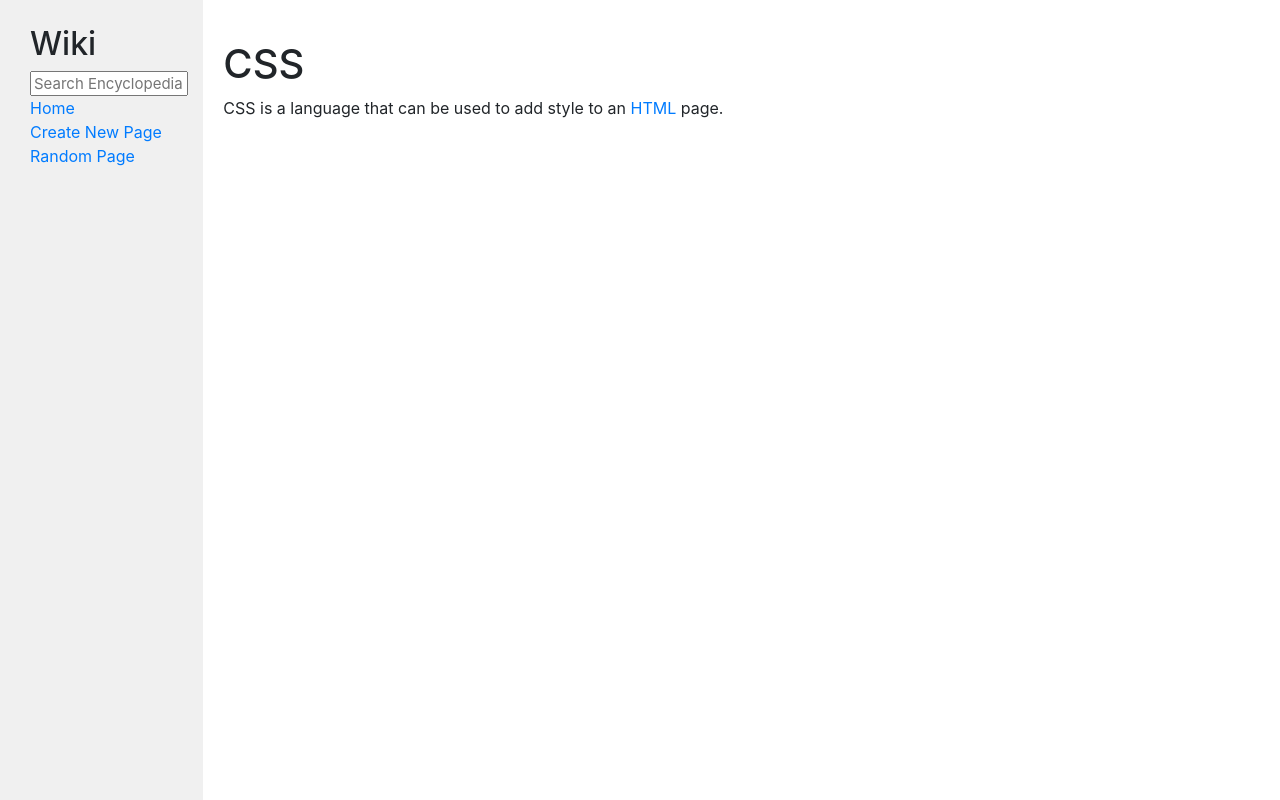
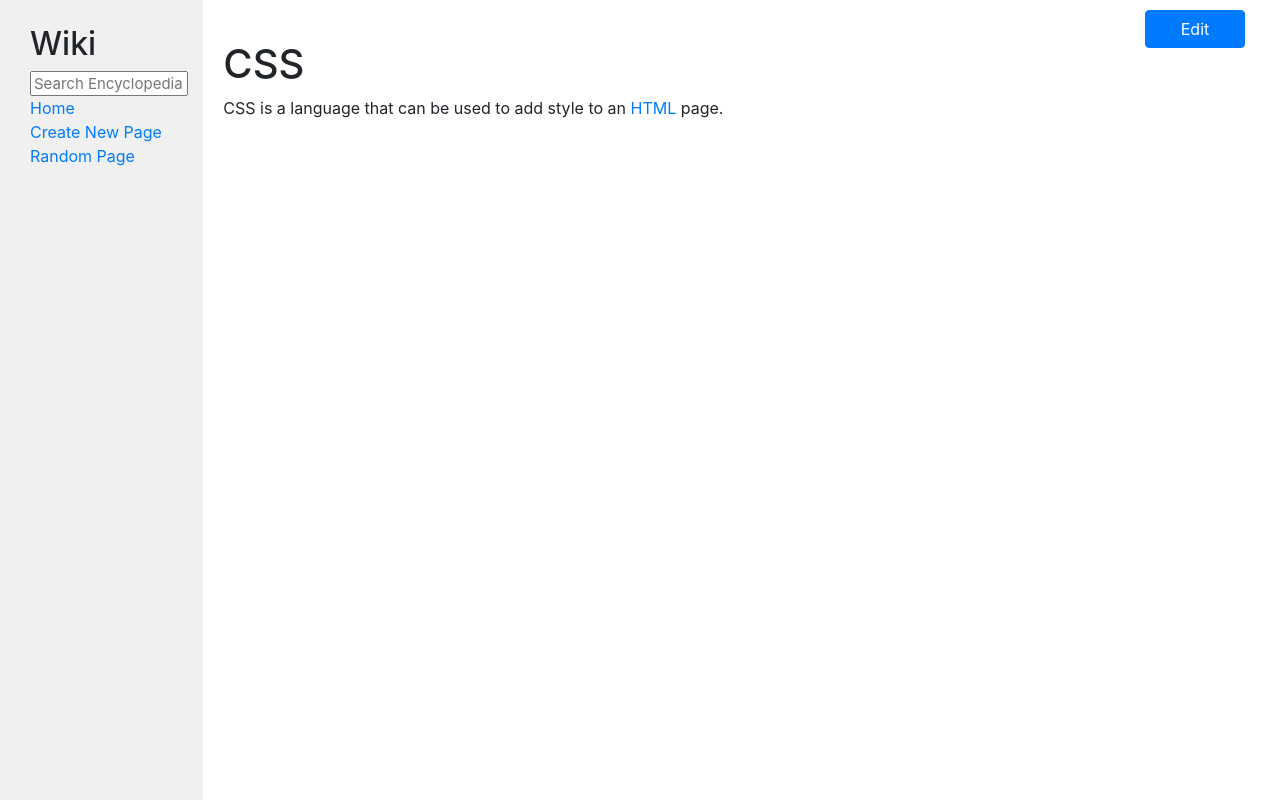
Before and after one commit to VladimirDanilov97/CS50-project1, a Django app: page /wiki/CSS in a window 1280 px wide. Run offline with Django 3.2, Linux system fonts and the light colour scheme; some libraries are stand-ins or nearby versions.

Commit message:
add edit button

```diff
--- a/encyclopedia/templates/encyclopedia/content.html
+++ b/encyclopedia/templates/encyclopedia/content.html
@@ -7,5 +7,7 @@
 {% block body %}
 
     {{ content|safe }}
-
+    <form method='post'>
+        <button style='position: absolute; right: 50px; top: 10px;'class = 'btn btn-primary', type="submit">Edit</button>
+    </form>
 {% endblock %}
```
